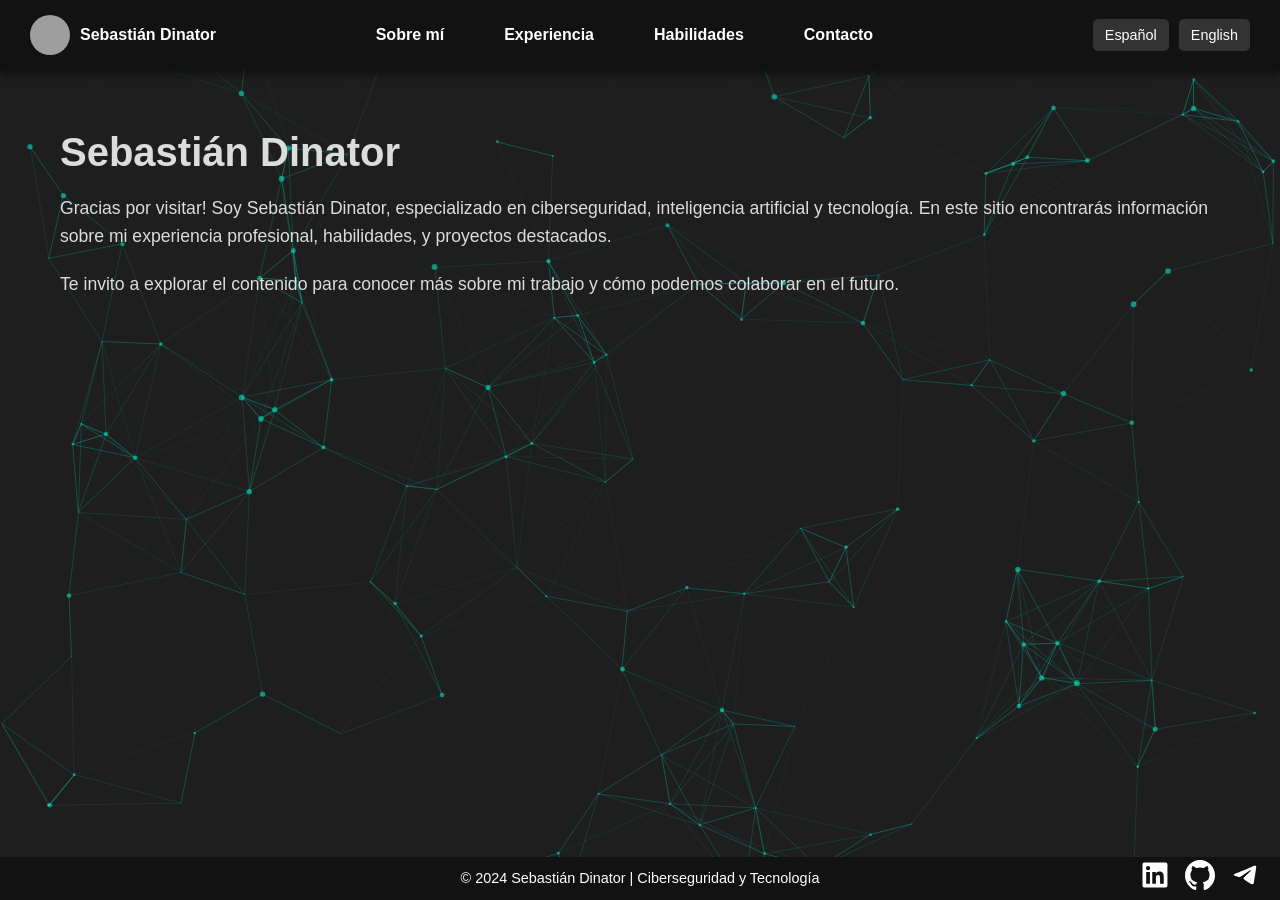
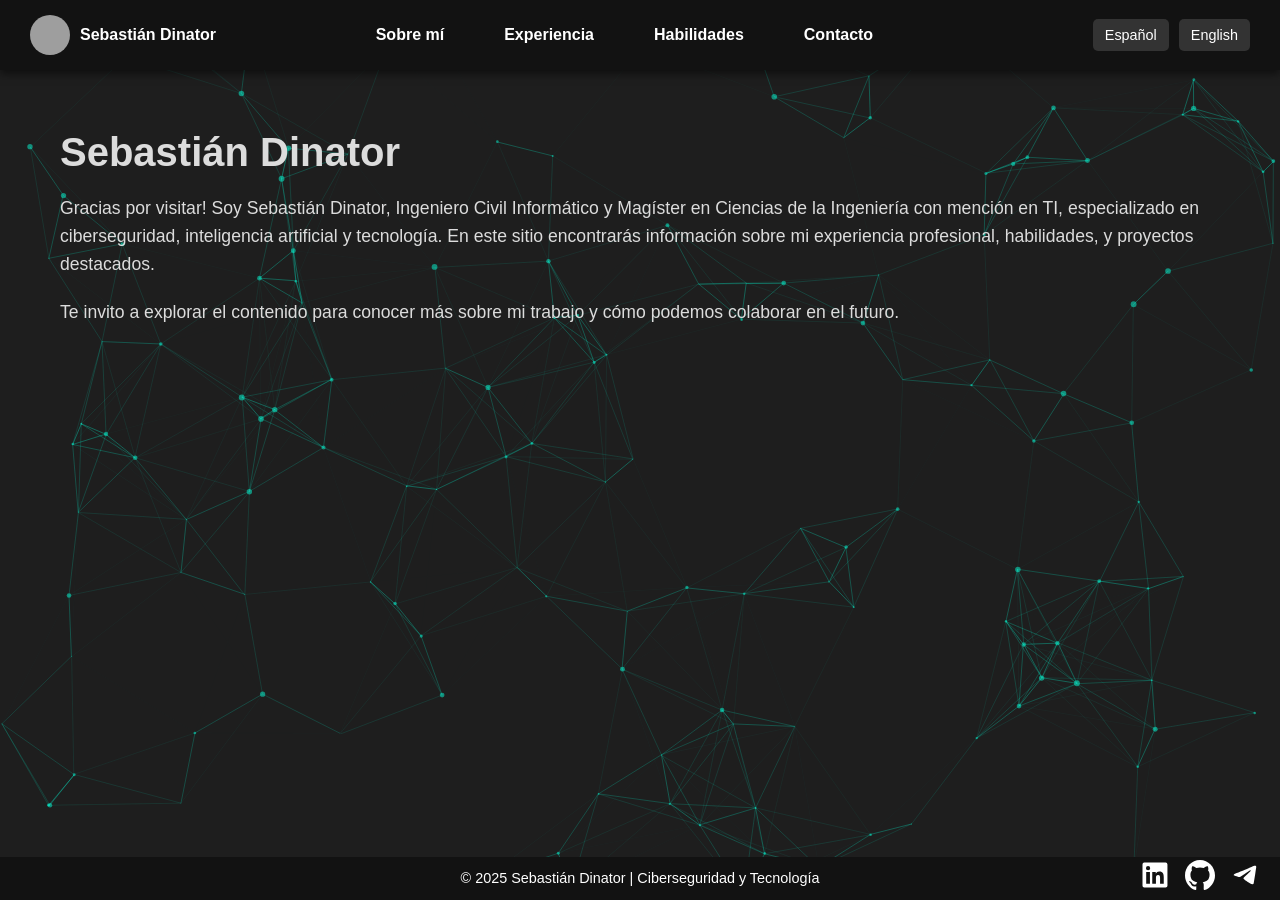
Before and after one commit to Seva41/Seva41.github.io, a Jekyll site: the page built from index.html, in a window 1280 px wide. Built offline with Jekyll 4.4.1, drawn with Linux system fonts in a browser that asks for light colours; grey boxes are pictures that could not be loaded.

Commit message:
Actualizado título y experiencia

```diff
--- a/_includes/about.html
+++ b/_includes/about.html
@@ -3,11 +3,11 @@
     <h1 class="es">Sobre mí</h1>
     <h1 class="en">About Me</h1>
     <p class="es">
-      Soy un estudiante de magíster y licenciado de Ingeniería Civil Informática
-      de la Universidad Adolfo Ibáñez. Aplicado en el mundo de la informática,
-      con amplia experiencia en computadoras, bases de datos, redes y
-      dispositivos móviles. Siempre estoy aprendiendo nuevas tecnologías y
-      aplicándolas para resolver problemas.
+      Soy Ingeniero Civil Informático y Magíster en Ciencias de la Ingeniería
+      con mención en TI de la Universidad Adolfo Ibáñez. Aplicado en el mundo de
+      la informática, con amplia experiencia en computadoras, bases de datos,
+      redes y dispositivos móviles. Siempre estoy aprendiendo nuevas tecnologías
+      y aplicándolas para resolver problemas.
     </p>
     <p class="es">
       He desarrollado y participado en diversos proyectos educacionales y de
--- a/_includes/experience.html
+++ b/_includes/experience.html
@@ -7,11 +7,11 @@
       <img src="/assets/img/cenia.png" alt="Logo Cenia" />
       <p class="es">
         Embajador de Estudiantes en el Centro Nacional de Inteligencia
-        Artificial | Agosto 2024 - Presente
+        Artificial | Agosto 2024 - Enero 2025
       </p>
       <p class="en">
         Student Ambassador at the National Center for Artificial Intelligence |
-        August 2024 - Present
+        August 2024 - Jan 2025
       </p>
     </div>
 
--- a/_includes/footer.html
+++ b/_includes/footer.html
@@ -1,7 +1,7 @@
 <!-- _includes/footer.html -->
 <footer>
-  <p class="es">&copy; 2024 Sebastián Dinator | Ciberseguridad y Tecnología</p>
-  <p class="en">&copy; 2024 Sebastián Dinator | Cybersecurity and Technology</p>
+  <p class="es">&copy; 2025 Sebastián Dinator | Ciberseguridad y Tecnología</p>
+  <p class="en">&copy; 2025 Sebastián Dinator | Cybersecurity and Technology</p>
   <div class="social-icons">
     <a href="https://www.linkedin.com/in/sebadinator" target="_blank">
       <img
--- a/index.html
+++ b/index.html
@@ -10,16 +10,18 @@ lang: es
     <h1 class="es">Sebastián Dinator</h1>
     <h1 class="en" style="display: none">Sebastián Dinator</h1>
     <p class="es">
-      Gracias por visitar! Soy Sebastián Dinator, especializado en
+      Gracias por visitar! Soy Sebastián Dinator, Ingeniero Civil Informático y
+      Magíster en Ciencias de la Ingeniería con mención en TI, especializado en
       ciberseguridad, inteligencia artificial y tecnología. En este sitio
       encontrarás información sobre mi experiencia profesional, habilidades, y
       proyectos destacados.
     </p>
     <p class="en" style="display: none">
-      Thank you for visiting! I'm Sebastián Dinator, specialized in
-      cybersecurity, artificial intelligence, and technology. On this website,
-      you will find information about my professional experience, skills, and
-      notable projects.
+      Thank you for visiting! I'm Sebastián Dinator, Computer Science Engineer
+      and Master of Science in Engineering with a specialization in IT,
+      specialized in cybersecurity, artificial intelligence, and technology. On
+      this website, you will find information about my professional experience,
+      skills, and notable projects.
     </p>
     <p class="es">
       Te invito a explorar el contenido para conocer más sobre mi trabajo y cómo
```
Also changed, not shown: other parts of _includes/about.html (+4 -3 lines), other parts of _includes/experience.html (+2 -2 lines).
